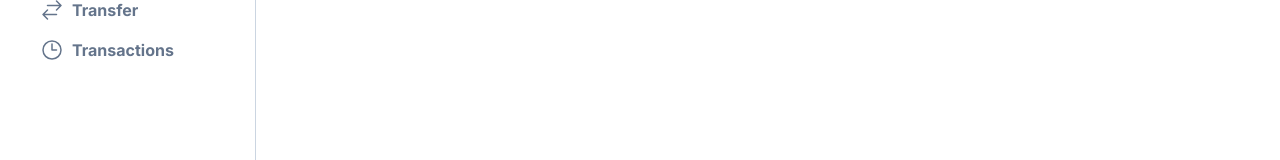
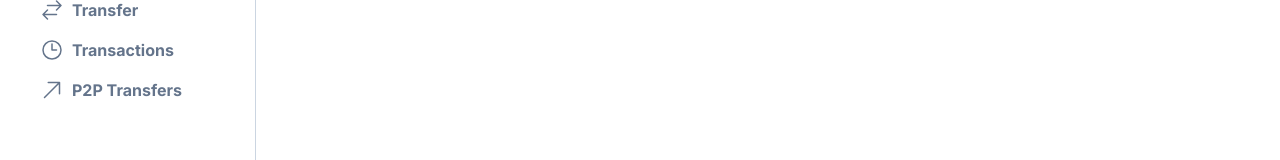
Before and after one commit to aryanxvz/neopay, a Next.js app in the folder apps/user-app/: page /dashboard in a window 1280 px wide. Shown: the part 231-391 px from the top of the page. Built offline with nearby package versions, Linux system fonts and the light colour scheme; no server answers.

Commit message:
initialized p2p

```diff
--- a/apps/user-app/app/(dashboard)/layout.tsx
+++ b/apps/user-app/app/(dashboard)/layout.tsx
@@ -19,6 +19,9 @@
                 </div>
                 <div className="cursor-pointer">
                     <SidebarItem href={"/transactions"} icon={<TransactionsIcon />} title="Transactions" />
+                </div>
+                <div className="cursor-pointer">
+                    <SidebarItem href={"/p2p"} icon={<P2PIcons />} title="P2P Transfers" />
                 </div>
             </div>
         </div>
@@ -45,3 +48,9 @@
     </svg>
 
 }
+
+function P2PIcons() {
+    return <svg xmlns="http://www.w3.org/2000/svg" fill="none" viewBox="0 0 24 24" stroke-width="1.5" stroke="currentColor" className="w-6 h-6">
+    <path stroke-linecap="round" stroke-linejoin="round" d="m4.5 19.5 15-15m0 0H8.25m11.25 0v11.25" />
+    </svg>
+}
--- /dev/null
+++ b/apps/user-app/app/(dashboard)/p2p/page.tsx
@@ -0,0 +1,8 @@
+
+import React from "react";
+
+export default function() {
+    return <div>
+        P2P
+    </div>
+}
--- a/apps/user-app/components/SidebarItem.tsx
+++ b/apps/user-app/components/SidebarItem.tsx
@@ -7,7 +7,7 @@
     const pathname = usePathname()
     const selected = pathname === href
 
-    return <div className={`flex ${selected ? "text-[#6a51a6]" : "text-slate-500"} cursor-pointer  p-2 pl-8`} onClick={() => {
+    return <div className={`flex ${selected ? "text-[#6a51a6]" : "text-slate-500"} cursor-pointer p-2 pl-8`} onClick={() => {
         router.push(href);
     }}>
         <div className="pr-2">
```
